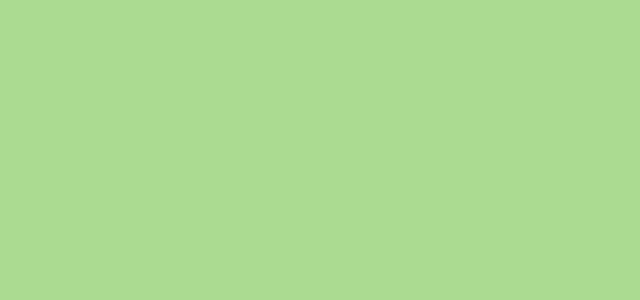
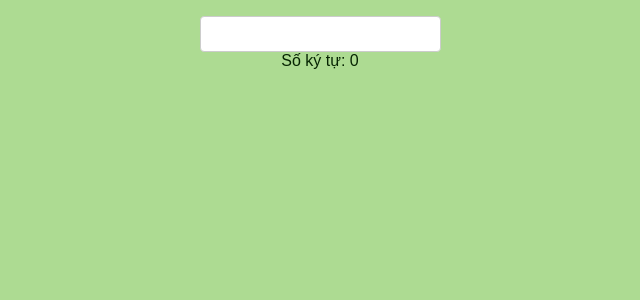
Before and after one commit to TMS-Thuong/learning-vuejs, a Vue app in the folder week1/: page /exe5.2 in a window 1280 px wide. Before the commit this address had no page. Shown: the top 300 px of the page, without its empty margins (320-960 px from the left). Built offline with nearby package versions, Linux system fonts and the light colour scheme; the HTML template or start-up script is replaced by a standard one.

Commit message:
feature/bai2

```diff
--- /dev/null
+++ b/week1/src/assets/styles/_char-count-display.scss
@@ -0,0 +1,4 @@
+.char-count-display {
+  font-size: 16px;
+  color: #072503;
+}
--- /dev/null
+++ b/week1/src/assets/styles/_char-count.scss
@@ -0,0 +1,13 @@
+.char-count{
+  display: flex;
+  flex-direction: column;
+  align-items: center;
+  margin: 1rem auto;
+
+  &__input {
+    padding: 0.5rem 1rem;
+    font-size: 16px;
+    border: 1px solid #ccc;
+    border-radius: 4px;
+  }
+}
--- /dev/null
+++ b/week1/src/components/atoms/CharCountDisplayComponent.vue
@@ -0,0 +1,18 @@
+<template>
+  <div class="char-count-display">
+    Số ký tự: {{ charCount }}
+  </div>
+</template>
+
+<script setup>
+defineProps({
+  charCount: {
+    type: Number,
+    required: true
+  }
+});
+</script>
+
+<style scoped lang="scss">
+  @use "../../assets/styles/_char-count-display.scss" as *;
+</style>
--- /dev/null
+++ b/week1/src/components/molecules/CharCountComponent.vue
@@ -0,0 +1,18 @@
+<template>
+  <div class="char-count">
+    <input v-model="message" type="text" class="char-count__input"/>
+    <CharCountDisplayComponent :charCount="charCount" />
+  </div>
+</template>
+
+<script setup>
+import { ref, computed } from 'vue';
+import CharCountDisplayComponent from '../atoms/CharCountDisplayComponent.vue';
+
+const message = ref('');
+const charCount = computed(() => message.value.length);
+</script>
+
+<style scoped lang="scss">
+  @use "../../assets/styles/_char-count.scss" as *;
+</style>
--- /dev/null
+++ b/week1/src/router/routerNames.ts
@@ -0,0 +1,5 @@
+export enum ROUTE_NAMES {
+  HOME = 'HomeView',
+  FULL_NAME = 'FullNameView',
+  CHAR_COUNT = 'CharCountView',
+}
--- /dev/null
+++ b/week1/src/views/CharCountView.vue
@@ -0,0 +1,7 @@
+<template>
+  <CharCountView />
+</template>
+
+<script setup>
+import CharCountView from '../components/molecules/CharCountComponent.vue';
+</script>
```
Also changed, not shown: week1/src/router/index.ts (+10 -8 lines).
